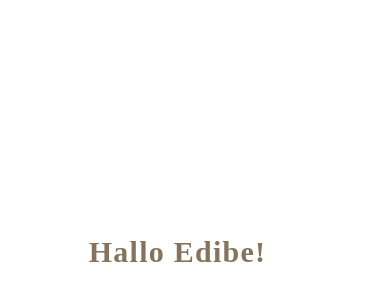
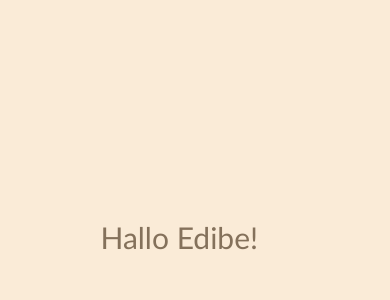
Before and after one commit to Sucukmen/Edibe-todo, a plain HTML site: page index.html in a window 390 px wide. Shown: the part 44-344 px from the top of the page. Drawn offline with Linux system fonts and the light colour scheme.

Commit message:
Update style.css

```diff
--- a/style.css
+++ b/style.css
@@ -1,5 +1,5 @@
 body {
-    background-color: rgb);
+    background-color: antiquewhite;
     margin: 0;
     overflow: hidden;
   }
@@ -16,7 +16,7 @@ body {
     transform: translateX(-50%);
     font-size: 40px;
     opacity: 0;
-    animation: slideUp 6s forwards;
+    animation: slideUp 5s forwards;
 
   }
   @keyframes slideUp {
@@ -30,12 +30,31 @@ body {
   }
   }
 
-#animatedText::content{
-color: blue;
-}
 
-@media only screen and (max-width:900px){
+
+@media only screen and (max-width:800px){
 #animatedText{
-font-size: 30px;
+font-size: 25px;
+font-family: 'Gill Sans', 'Gill Sans MT', Calibri, 'Trebuchet MS';
+font-weight: 600;
 }
 }
+@media only screen and (max-width:600px){
+  #animatedText{
+  font-size: 30px;
+  letter-spacing: 0;
+  font-family: 'Gill Sans', 'Gill Sans MT', Calibri, 'Trebuchet MS';
+  font-weight: 500;
+  }
+  @keyframes slideUp {
+    to {
+      opacity: 1;
+      transform: translateX(-60%) translateY(-545px);
+    }
+
+  60%{
+    letter-spacing: 5px;
+  }
+  }
+
+  }
```
